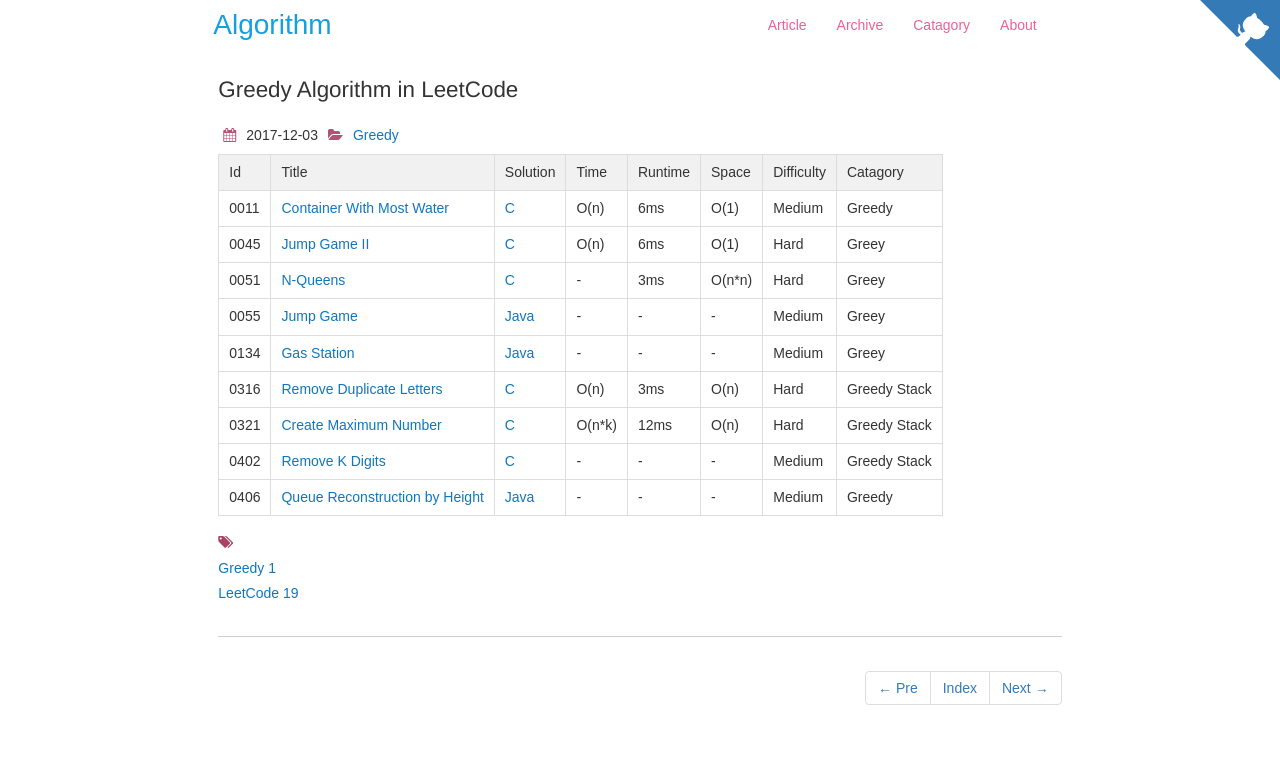
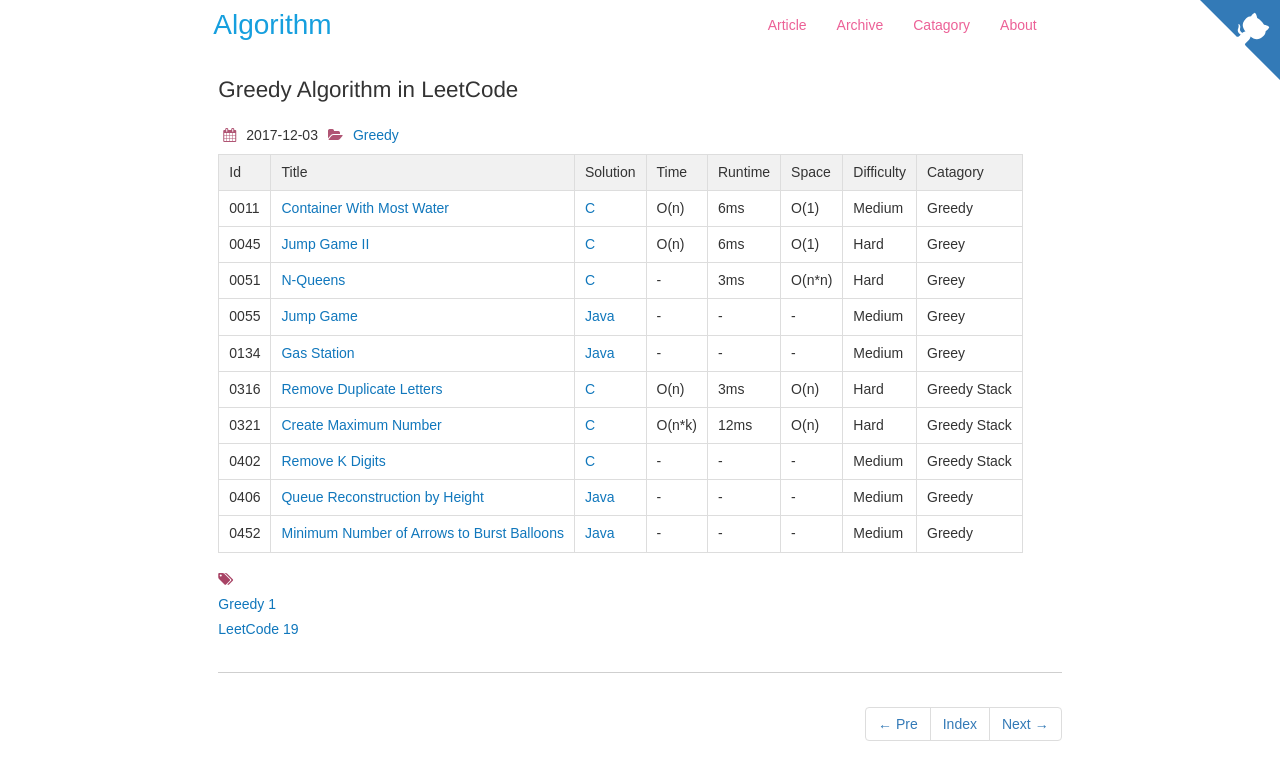
Before and after one commit to dunso/algorithm, a Jekyll site: the page built from docs/_posts/2017-12-03-Greedy.md, in a window 1280 px wide. Shown: the top 780 px of the page. Built offline with Jekyll 4.4.1, drawn with Linux system fonts in a browser that asks for light colours; nearby versions of some CDN libraries.

Commit message:
Add index of LeetCode0452.java to docs

```diff
--- a/docs/_posts/2017-12-03-Greedy.md
+++ b/docs/_posts/2017-12-03-Greedy.md
@@ -21,3 +21,4 @@
 |0321|[Create Maximum Number](https://leetcode.com/problems/create-maximum-number) | [C](https://e.srl/leetcode-321/)  | O(n\*k) |12ms| O(n)  |  Hard |Greedy Stack|
 |0402|[Remove K Digits](https://leetcode.com/problems/remove-k-digits/description/) | [C](https://e.srl/leetcode-402/)  |-|-|-|Medium|Greedy Stack|
 |0406|[ Queue Reconstruction by Height](https://leetcode.com/problems/queue-reconstruction-by-height) | [Java](https://e.srl/leetcode-406/)  |-|-|-|Medium|Greedy|
+|0452|[ Minimum Number of Arrows to Burst Balloons](https://leetcode.com/problems/minimum-number-of-arrows-to-burst-balloons/) | [Java](https://e.srl/leetcode-452/)  |-|-|-|Medium|Greedy|
```
